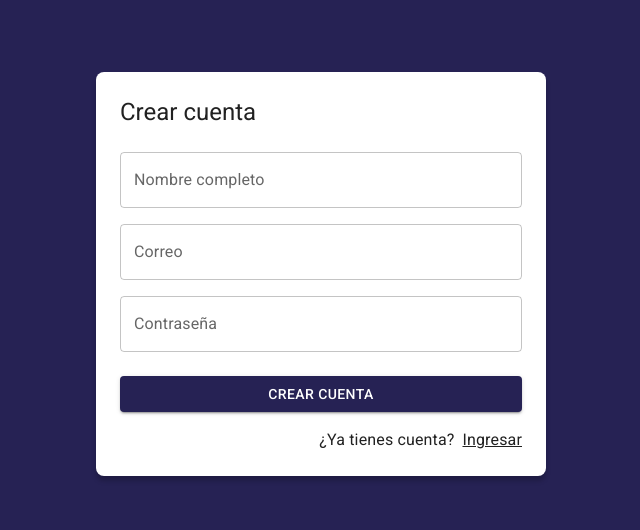
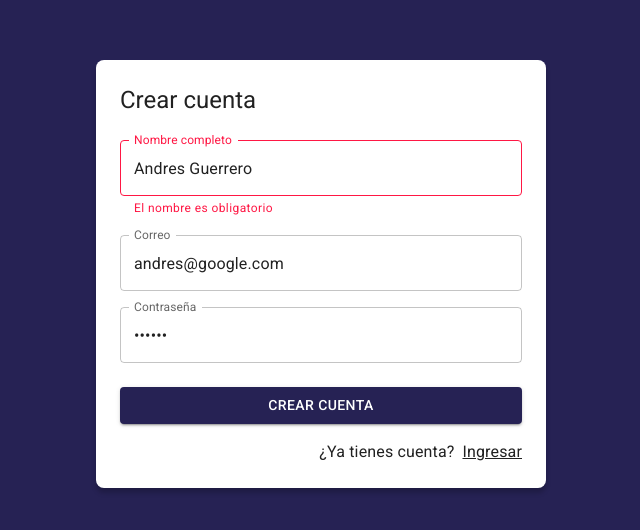
Before and after one commit to andrleo0/journal-app, a React (Vite) app: page /auth/register in a window 1280 px wide. Shown: the part 126-656 px from the top of the page, without its empty margins (319-959 px from the left). Built offline with nearby package versions, Linux system fonts and the light colour scheme.

Commit message:
add formValidations

```diff
--- a/src/auth/pages/LoginPage.jsx
+++ b/src/auth/pages/LoginPage.jsx
@@ -1,4 +1,5 @@
-import { useDispatch } from 'react-redux'
+import { useMemo } from 'react'
+import { useDispatch, useSelector } from 'react-redux'
 import { Link as RouterLink } from 'react-router-dom'
 import { Button, Grid, Link, TextField, Typography } from "@mui/material"
 import { checkingAuthenticaction, startGoogleSingIn } from '../../store/auth'
@@ -10,12 +11,16 @@ import { useForm } from '../../hooks'
 
 export const LoginPage = () => {
 
+  const { status } = useSelector( state => state.auth )
+
   const dispatch = useDispatch();
 
   const { email , password , onInputChange } = useForm({
     email: 'andres@google.com',
     password: '123456'
   });
+
+  const isAuthenticated = useMemo( () => status==='checking', [status])
 
   const onSubmit = ( event ) => {
     event.preventDefault();
@@ -60,12 +65,18 @@ export const LoginPage = () => {
             <Grid container spacing={ 2 } sx={{ mb: 2 , mt: 1 }}>
 
               <Grid item xs={ 12 } sm={ 6 }>
-                <Button type="submit" variant="contained" fullWidth >
+                <Button
+                  disabled={ isAuthenticated }
+                  type="submit"
+                  variant="contained"
+                  fullWidth
+                >
                   Login
                 </Button>
               </Grid>
               <Grid item xs={ 12 } sm={ 6 }>
                 <Button
+                  disabled={ isAuthenticated }
                   variant="contained"
                   fullWidth
                   onClick={ onGoogleSingIn }
--- a/src/auth/pages/RegisterPage.jsx
+++ b/src/auth/pages/RegisterPage.jsx
@@ -1,13 +1,37 @@
 import { Link as RouterLink } from 'react-router-dom'
-import { Google } from "@mui/icons-material"
 import { Button, Grid, Link, TextField, Typography } from "@mui/material"
 import { AuthLayout } from '../layout/AuthLayout'
+import { useForm } from '../../hooks'
 
+const formData = {
+    email: 'andres@google.com',
+    password: '123456',
+    displayName: 'Andres Guerrero'
+}
+
+const formValidations = {
+  email: [ (value) => value.includes('@') , 'El correo debe de tener un @'],
+  password: [ (value) => value.length >= 6 , 'El password debe de tener mas de 6 letras'],
+  displayName: [ (value) => value.length >= 6 , 'El nombre es obligatorio']
+}
 
 export const RegisterPage = () => {
+
+  const {
+    formState , displayName , email , password , onInputChange ,
+    isFormValid, displayNameValid , emailValid , passwordValid
+  } = useForm( formData , formValidations );
+
+  console.log( displayNameValid );
+
+  const onSubmit = ( event ) => {
+    event.preventDefault();
+    console.log(formState);
+  }
+
   return (
     <AuthLayout title="Crear cuenta">
-        <form>
+        <form onSubmit={ onSubmit }>
           <Grid container >
 
             <Grid item xs={ 12 } sx={{ mt: 2 }}>
@@ -16,7 +40,13 @@ export const RegisterPage = () => {
                 type="text"
                 placeholder="Nombre completo"
                 autoComplete="user-name"
-                fullWidth />
+                fullWidth
+                name="displayName"
+                value={ displayName }
+                onChange={ onInputChange }
+                error
+                helperText="El nombre es obligatorio"
+              />
             </Grid>
             <Grid item xs={ 12 } sx={{ mt: 2 }}>
               <TextField
@@ -24,7 +54,11 @@ export const RegisterPage = () => {
                 type="email"
                 placeholder="correo@google.com"
                 autoComplete="correo@envio.com"
-                fullWidth />
+                fullWidth
+                name="email"
+                value={ email }
+                onChange={ onInputChange }
+              />
             </Grid>
             <Grid item xs={ 12 } sx={{ mt: 2 }}>
               <TextField
@@ -32,13 +66,21 @@ export const RegisterPage = () => {
                 type="password"
                 placeholder="Contraseña"
                 autoComplete="current-password"
-                fullWidth />
+                fullWidth
+                name="password"
+                value={ password }
+                onChange={ onInputChange }
+              />
             </Grid>
 
             <Grid container spacing={ 2 } sx={{ mb: 2 , mt: 1 }}>
 
               <Grid item xs={ 12 }>
-                <Button variant="contained" fullWidth >
+                <Button
+                  type='submit'
+                  variant="contained"
+                  fullWidth
+                >
                   Crear cuenta
                 </Button>
               </Grid>
--- /dev/null
+++ b/src/firebase/providers.js
@@ -0,0 +1,41 @@
+import { GoogleAuthProvider, signInWithPopup } from "firebase/auth";
+import { FirebaseAuth } from "./config";
+
+
+const googleProvider = new GoogleAuthProvider();
+
+export const singInWithGoogle = async() => {
+    try {
+
+        const result = await signInWithPopup( FirebaseAuth , googleProvider );
+        // const credencials = GoogleAuthProvider.credentialFromResult( result );
+
+        const { displayName , email , photoURL , uid } = result.user;
+
+        return{
+            ok:true,
+            // User info
+            displayName,
+            email,
+            photoURL,
+            uid
+        }
+
+
+
+
+    } catch (error) {
+        // Handle Errors here.
+        const errorCode = error.code;
+        const errorMessage = error.message;
+        // The email of the user's account used.
+        // const email = error.customData.email;
+        // The AuthCredential type that was used.
+        // const credential = GoogleAuthProvider.credentialFromError(error);
+        // ...
+        return {
+            ok:false,
+            errorMessage
+        }
+    }
+}
--- a/src/hooks/useForm.js
+++ b/src/hooks/useForm.js
@@ -1,8 +1,15 @@
-import { useState } from 'react';
+import { useEffect, useState } from 'react';
 
-export const useForm = ( initialForm = {} ) => {
+export const useForm = ( initialForm = {}, formValidations = {} ) => {
 
     const [ formState, setFormState ] = useState( initialForm );
+
+    const [formValidation, setFormValidations] = useState({});
+
+    useEffect(() => {
+        createValidators();
+    }, [ formState ])
+
 
     const onInputChange = ({ target }) => {
         const { name, value } = target;
@@ -16,10 +23,24 @@ export const useForm = ( initialForm = {} ) => {
         setFormState( initialForm );
     }
 
+    const createValidators = () => {
+        const formCheckedValues = {}
+
+        for (const formField of Object.keys( formValidations )) {
+            const [ fn , errorMessage ] = formValidations[formField];
+
+            formCheckedValues[`${ formField }Valid`] = fn( formState[formField] ) ? null : errorMessage;
+        }
+
+        setFormValidations( formCheckedValues );
+    }
+
     return {
         ...formState,
         formState,
         onInputChange,
         onResetForm,
+
+        ...formValidation
     }
 }
--- a/src/store/auth/authSlice.js
+++ b/src/store/auth/authSlice.js
@@ -11,11 +11,21 @@ export const authSlice = createSlice({
         errorMessage: null,
     },
     reducers: {
-        login: ( state , action ) => {
-
+        login: ( state , { payload } ) => {
+            state.status = 'authenticated';
+            state.uid = payload.uid;
+            state.email = payload.email;
+            state.displayName = payload.displayName;
+            state.photoURL = payload.photoURL;
+            state.errorMessage = null;
         },
-        logout: ( state , payload ) => {
-
+        logout: ( state , { payload } ) => {
+            state.status = 'not-authenticated';
+            state.uid = null;
+            state.email = null;
+            state.displayName = null;
+            state.photoURL = null;
+            state.errorMessage = payload.errorMessage;
         },
         checkingCredencials: ( state ) => {
             state.status = 'checking';
--- a/src/store/auth/thunks.js
+++ b/src/store/auth/thunks.js
@@ -1,7 +1,8 @@
-import { checkingCredencials } from "./"
+import { singInWithGoogle } from "../../firebase/providers";
+import { checkingCredencials, login, logout } from "./"
 
 
-export const checkingAuthenticaction = ( email , passward ) => {
+export const checkingAuthenticaction = ( email , password ) => {
     return async ( dispatch ) => {
 
         dispatch( checkingCredencials() );
@@ -15,6 +16,13 @@ export const startGoogleSingIn = () => {
 
         dispatch( checkingCredencials() );
 
+        const result =  await singInWithGoogle();
+        if(!result.ok) return dispatch( logout( result.errorMessage ) );
+
+        dispatch( login( result ) )
+
+
+
     }
 
 }
```
